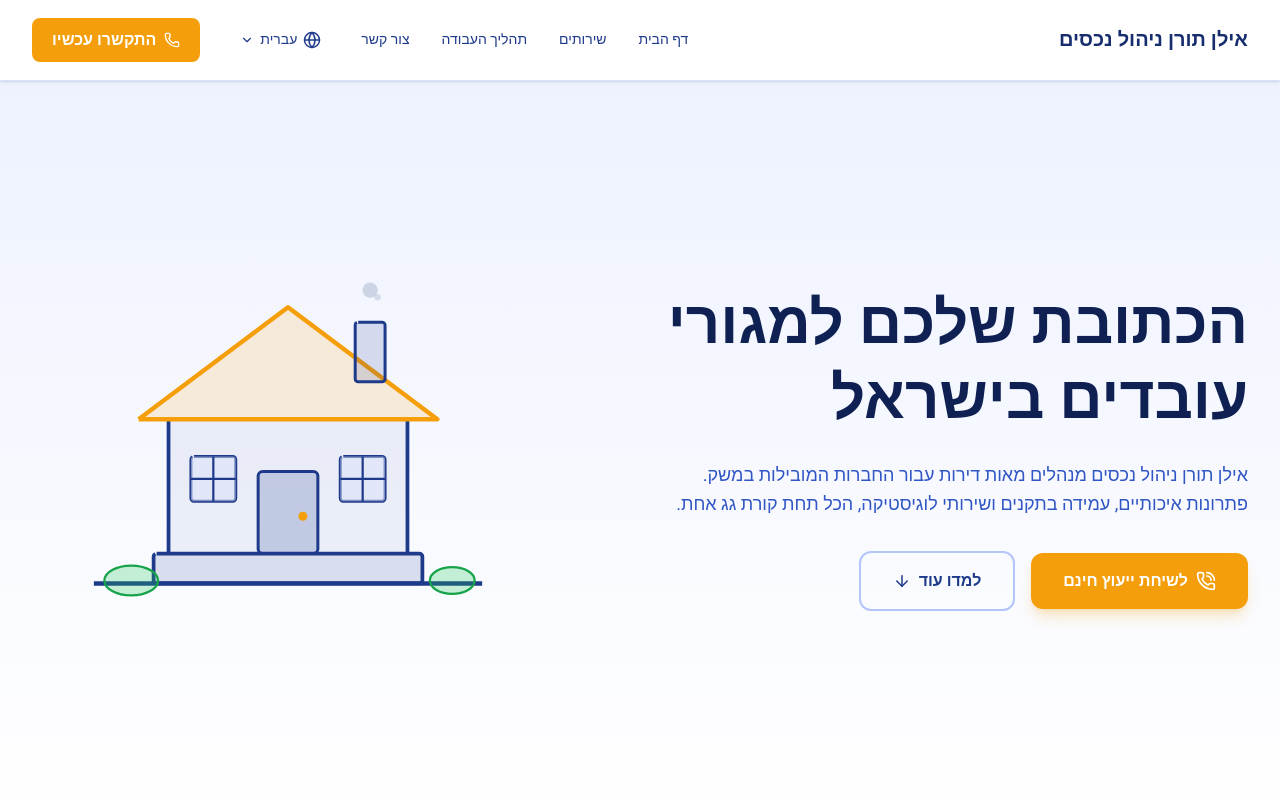
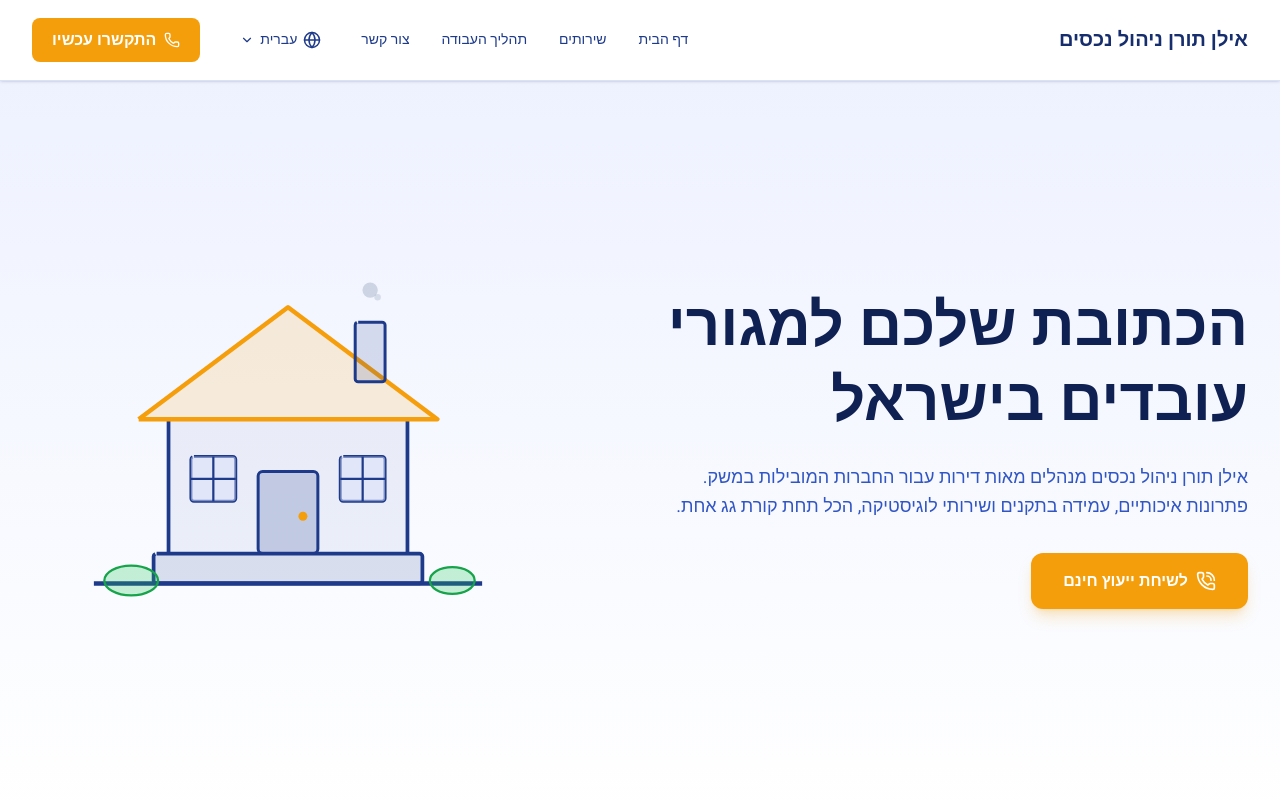
Before and after one commit to danielsem4/Ilan-real-estate-, a React (Vite) app: page / in a window 1280 px wide. Shown: the top 800 px of the page. Built offline with nearby package versions, Linux system fonts and the light colour scheme.

Commit message:
removed button in here

```diff
--- a/src/components/Hero.tsx
+++ b/src/components/Hero.tsx
@@ -1,5 +1,5 @@
 import { motion } from 'framer-motion'
-import { PhoneCall, ArrowDown } from 'lucide-react'
+import { PhoneCall } from 'lucide-react'
 import { useLanguage } from '../i18n/LanguageContext'
 import HouseAnimation from './HouseAnimation'
 
@@ -35,13 +35,6 @@ export default function Hero() {
                 <PhoneCall size={20} />
                 {t('hero.cta')}
               </a>
-              <a
-                href="#services"
-                className="inline-flex items-center gap-2 border-2 border-navy-200 hover:border-navy-400 text-navy-600 font-semibold px-8 py-4 rounded-xl transition-colors min-h-[52px] text-base"
-              >
-                {t('hero.ctaSecondary')}
-                <ArrowDown size={18} />
-              </a>
             </div>
           </motion.div>
 
```
